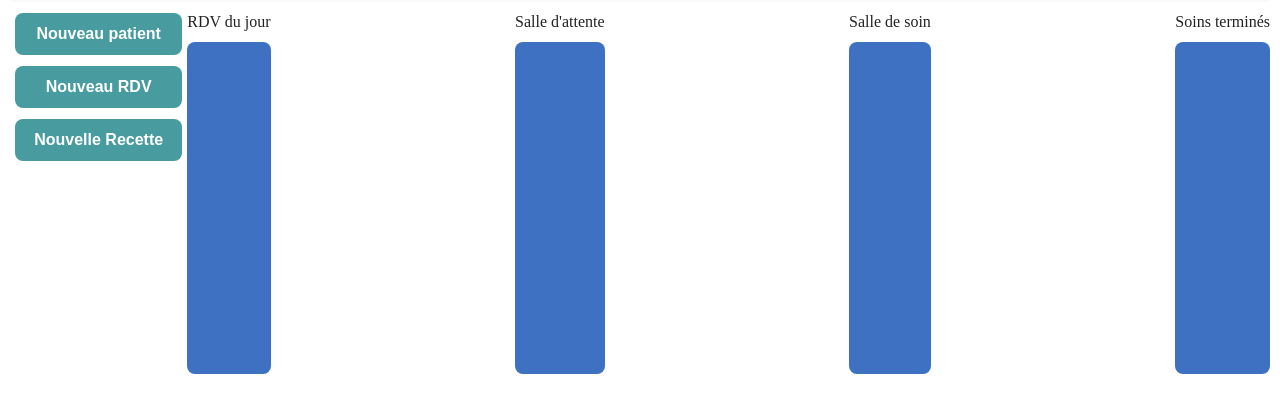
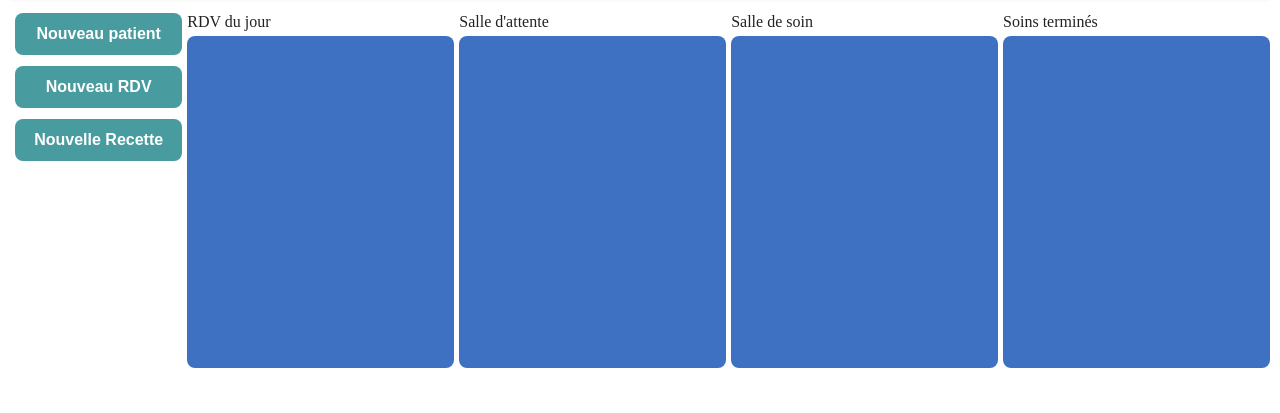
Before and after one commit to freud87/cabinet, a plain HTML site: page index.html in a window 1280 px wide. Shown: the part 103-516 px from the top of the page. Drawn offline with Linux system fonts and the light colour scheme.

Commit message:
Update index.css

```diff
--- a/index.css
+++ b/index.css
@@ -59,6 +59,10 @@ sidebar {
   display: flex;
   justify-content: space-between;
 }
+.contenu > div {
+  flex: 1; /* Tous les éléments prennent la même largeur */
+  gap: 5px;
+}
 sidebar,
 .rdvdujour,
 .choix,
```
